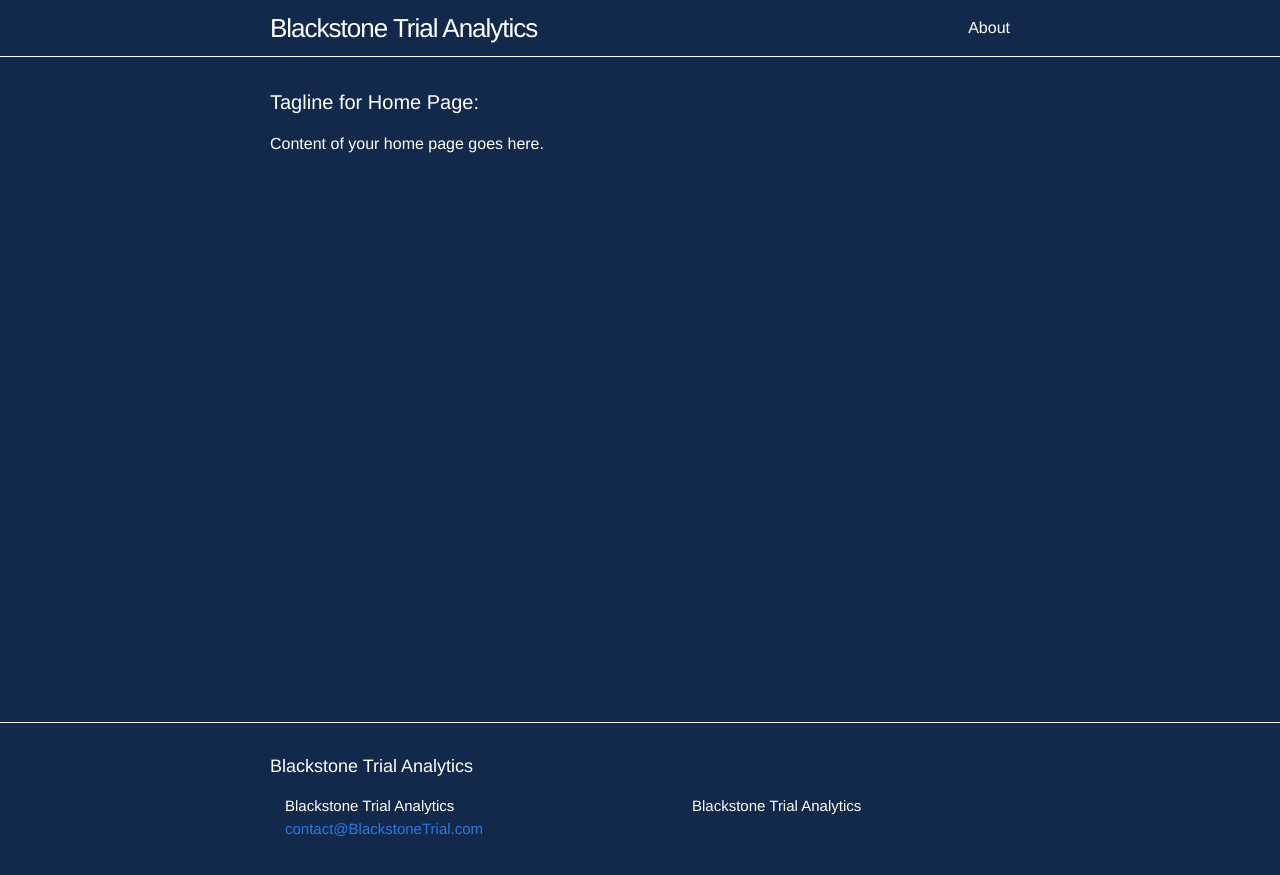
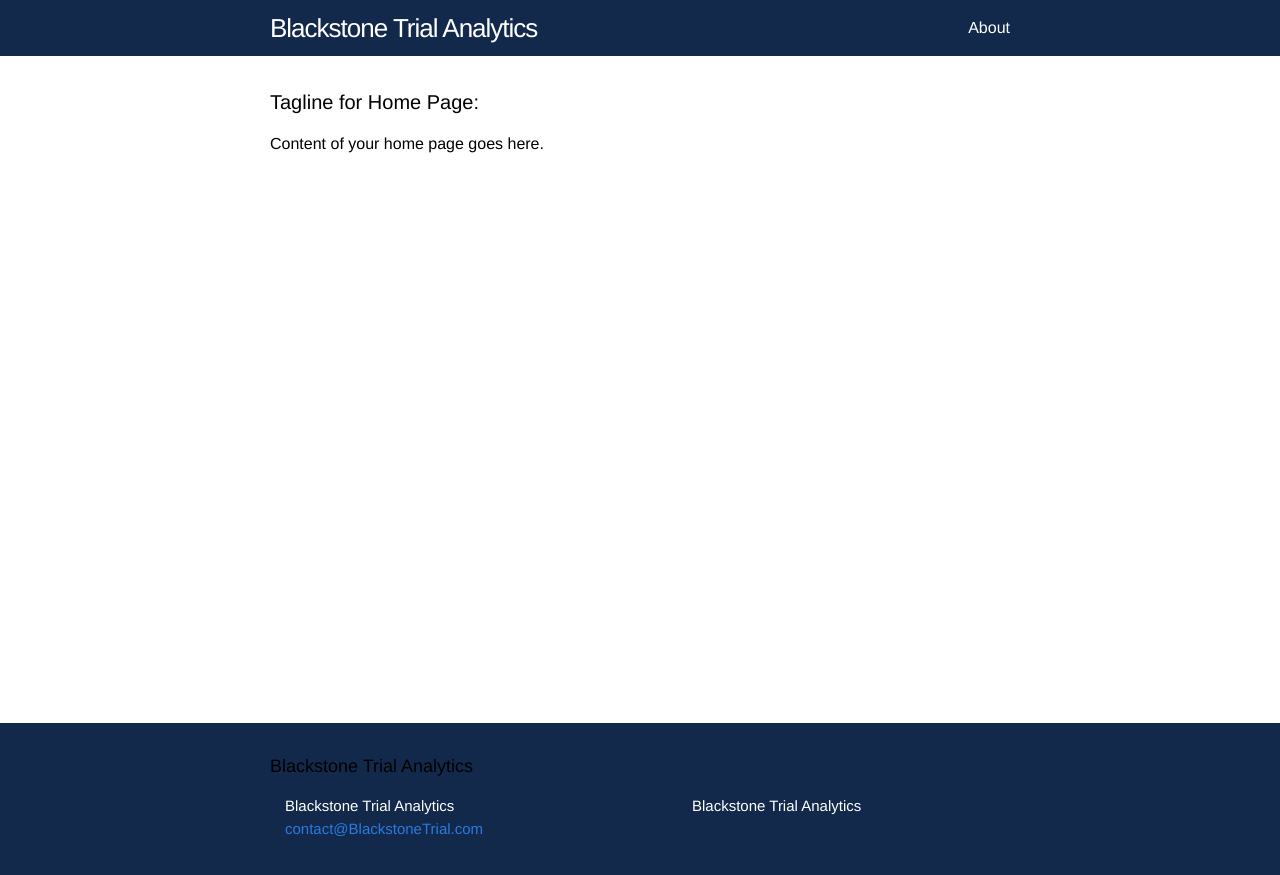
Before and after one commit to BlackstoneTrialAnalytics/BlackstoneTrialAnalytics.github.io, a Jekyll site: the page built from index.html, in a window 1280 px wide. Shown: the top 875 px of the page. Built offline with Jekyll 4.4.1, drawn with Linux system fonts in a browser that asks for light colours.

Commit message:
Update _base.scss

```diff
--- a/_sass/_base.scss
+++ b/_sass/_base.scss
@@ -15,8 +15,8 @@ dl, dd, ol, ul, figure {
  */
 body {
     font: $base-font-weight #{$base-font-size}/#{$base-line-height} $base-font-family;
-    color: $text-color;
-    background-color: $background-color;
+    color: $article-text;
+    background-color: $article-background-color;
     -webkit-text-size-adjust: 100%;
     -webkit-font-feature-settings: "kern" 1;
     -moz-font-feature-settings: "kern" 1;
```
